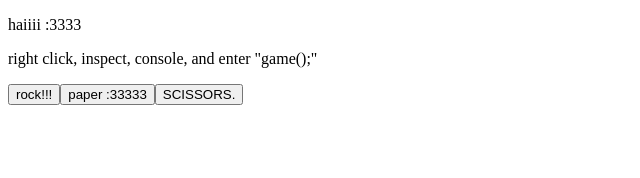
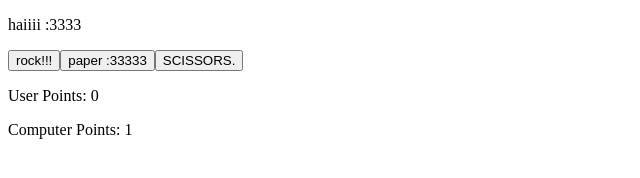
Before and after one commit to idksarah/rock_paper_scissors, a plain HTML site: page index.html in a window 1280 px wide. Both pictures are taken after a click on the button "rock!!!". Shown: the whole page, without its empty margins (0-640 px from the left). Drawn offline with Linux system fonts and the light colour scheme.

Commit message:
Add working buttons and scoreboard

```diff
--- a/index.html
+++ b/index.html
@@ -7,9 +7,12 @@
   <script type ="text/javascript" src="script.js" defer></script>
 </head>
 <body>
-  <content class="content">
+  <div class="content">
     <p>haiiii :3333</p>
-    <p>right click, inspect, console, and enter "game();"</p>
-  </content>
+  </div>
+  <div class="buttons">
+  </div>
+  <div class="results">
+  </div>
 </body>
 </html>
--- a/script.js
+++ b/script.js
@@ -1,5 +1,5 @@
 function getRandomInt(max) {
-  return Math.floor(Math.random() * max);
+  return Math.floor(Math.random() * max); //idk bout this one chief
 }
 
 let computerResponse, userResponse;
@@ -16,49 +16,37 @@ function getComputerResponse() {
   return(computerResponse);
 }
 
-/*function getUserResponse() {
-  userResponse = prompt("Rock, paper, or scissors?");
-  userResponse = userResponse.toLowerCase();
-  if (userResponse == "rock" || userResponse == "paper" || userResponse == "scissors") {
-  } else {
-    alert("Please choose one of the following:");
-    getUserResponse();
-  }
-  return(userResponse);
-}*/
-
 let userWin;
 
-function getRoundWinner(userResponse, computerResponse, ) {
+function getRoundWinner(userResponse, computerResponse/* not needed?*/) {
   computerResponse = getComputerResponse();
-  userResponse = userResponse.toLowerCase();
-  if (computerResponse == userResponse) {
+  userResponse = userResponse.toLowerCase(); //unnecessary
+  if (computerResponse == userResponse) { //strictly equal?
     alert("Tie! Try again.");
-    getRoundWinner();
+    return; //does this end the function??
   } else if (computerResponse == "rock") {
     if (userResponse == "paper") {
       userWin = true;
-      alert("You Win! Paper beats Rock")
-    }
-    else {
+      alert("You Win! Paper beats Rock");
+    } else {
       userWin = false;
-      alert("You Lose! Rock beats Scissors")
+      alert("You Lose! Rock beats Scissors");
     }
   } else if (computerResponse == "paper") {
     if (userResponse == "scissors") {
       userWin = true;
-      alert("You Win! Scissors beats Paper")
+      alert("You Win! Scissors beats Paper");
     } else {
       userWin = false;
-      alert("You Lose! Paper beats Rock")
+      alert("You Lose! Paper beats Rock");
     }
   } else {
     if (userResponse == "rock") {
       userWin = true;
-      alert("You Win! Rock beats Scissors")
+      alert("You Win! Rock beats Scissors");
     } else {
       userWin = false;
-      alert("You Lose! Scissors beats Paper")
+      alert("You Lose! Scissors beats Paper");
     }
   }
   return userWin;
@@ -91,7 +79,8 @@ function getRoundWinner(userResponse, computerResponse, ) {
   }
 }*/
 
-let body = document.querySelector("content");
+let body = document.querySelector("body");
+let buttons = document.querySelector(".buttons");
 
 let rock = document.createElement("button");
 let paper = document.createElement("button");
@@ -99,20 +88,46 @@ let scissors = document.createElement("button");
 
 rock.textContent = "rock!!!";
 paper.textContent = "paper :33333";
-scissors.textContent = "SCISSORS."
+scissors.textContent = "SCISSORS.";
 
-body.appendChild(rock);
-body.appendChild(paper);
-body.appendChild(scissors);
+buttons.appendChild(rock);
+buttons.appendChild(paper);
+buttons.appendChild(scissors);
 
-rock.addEventListener("click", function(){
-  getRoundWinner("rock");
-}); //idk if we need the parentheses ;sehre pooopoooo
+let userPoints = 0;
+let computerPoints = 0;
+let userResults = document.createElement("p");
+let computerResults = document.createElement("p");
 
-paper.addEventListener("click", function(){
-  getRoundWinner("paper");
-})
+let results = document.querySelector(".results");
 
-scissors.addEventListener("click", function(){
-  getRoundWinner("scissors");
-})
+function updatePoints () {
+  userResults.textContent = "User Points: " + userPoints;
+  computerResults.textContent = "Computer Points: " + computerPoints;
+}
+
+results.appendChild(userResults);
+results.appendChild(computerResults);
+
+buttons.addEventListener("click", function() {
+  if(rock.click) {
+    if(getRoundWinner("rock")) {
+      userPoints++;
+    }else {
+      computerPoints++;
+    }
+  }else if(paper.click) {
+    if(getRoundWinner("paper")) {
+      userPoints++;
+    }else {
+      computerPoints++;
+    }
+  }else {
+    if(getRoundWinner("scissors")) {
+      userPoints++;
+    }else {
+      computerPoints++;
+    }
+  }
+  updatePoints();
+});
```
